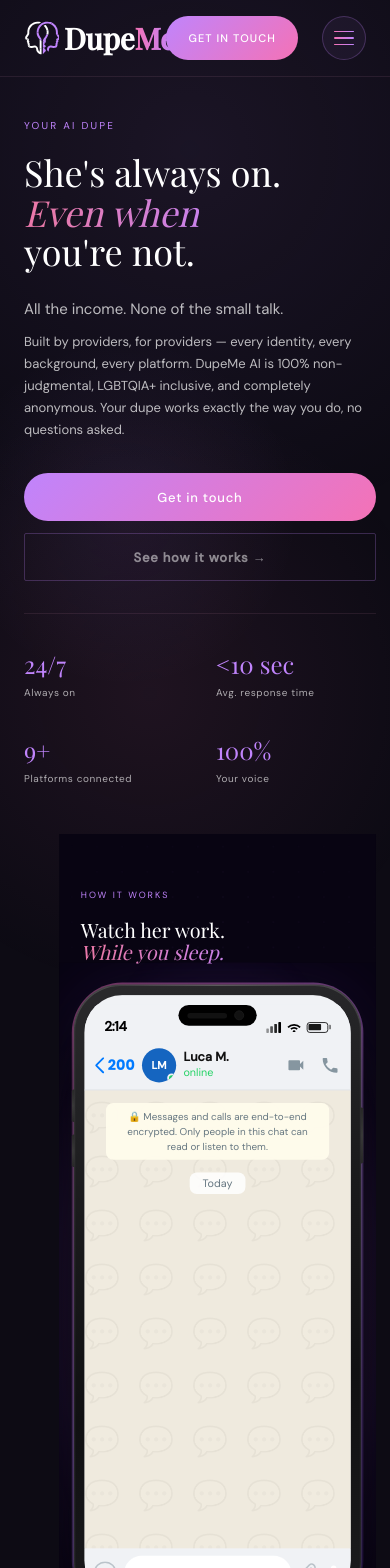
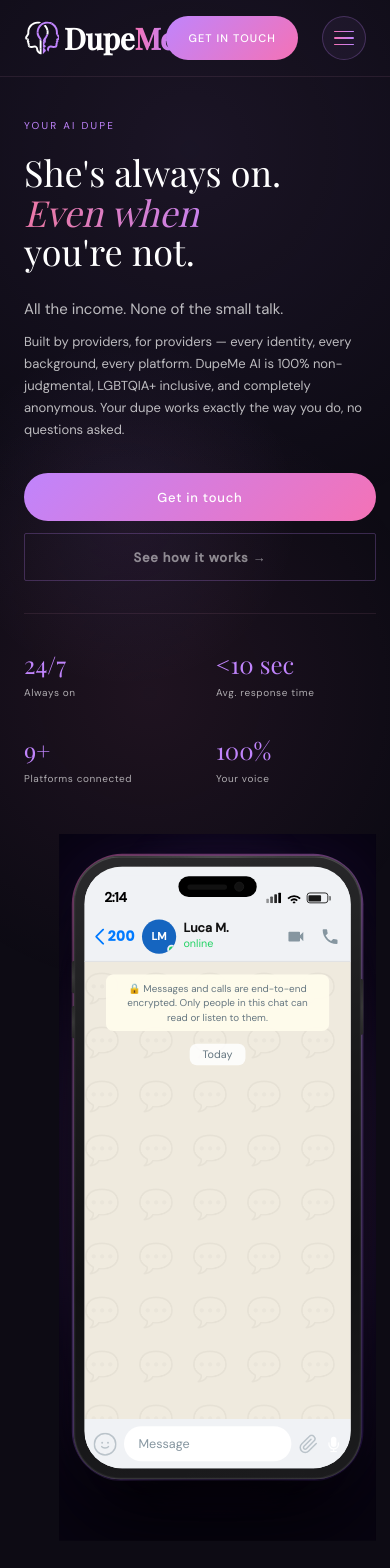
Before and after one commit to annakinanvan-cmd/dupemeaiwebsite, a Next.js app: page / in a window 390 px wide. Shown: the top 1568 px of the page. Built offline with nearby package versions, Linux system fonts and the light colour scheme.

Commit message:
Hide PhoneMockup header and dark background when embedded in Desktop Hero to seamlessly blend

```diff
--- a/components/PhoneMockup.tsx
+++ b/components/PhoneMockup.tsx
@@ -498,22 +498,24 @@
   );
 
   return (
-    <section id={"how-it-works" + prefix} style={{ background: "#080412", position: "relative", zIndex: 2 }}>
+    <section id={"how-it-works" + prefix} className="dm-section" style={{ background: prefix === "-desk" ? "transparent" : "#080412", position: "relative", zIndex: 2, padding: prefix === "-desk" ? "0" : undefined }}>
       <div id={"dm-ov" + prefix} className="dm-ov"/>
 
       {/* ── Section Header ── */}
+      {prefix !== "-desk" && (
         <div className="dm-section-header">
-        <span style={{ fontSize: 10, letterSpacing: ".22em", textTransform: "uppercase", color: "#C084FC", marginBottom: "1.25rem", display: "block" }}>
+          <span className="reveal reveal-delay-1" style={{ fontSize: 10, letterSpacing: ".22em", textTransform: "uppercase", color: "#C084FC", marginBottom: "1.25rem", display: "block" }}>
             How it works
           </span>
-        <h2 className="font-serif" style={{ fontSize: "clamp(22px,3.5vw,38px)", fontWeight: 400, lineHeight: 1.1, marginBottom: 0 }}>
+          <h2 className="font-serif reveal reveal-delay-2" style={{ fontSize: "clamp(28px,4.5vw,40px)", fontWeight: 400, lineHeight: 1.1, marginBottom: 0 }}>
             Watch her work.<br />
             <em className="text-gradient font-serif" style={{ fontStyle: "italic" }}>While you sleep.</em>
           </h2>
         </div>
+      )}
 
       {/* ── Dot grid background ── */}
-      <div className="dm-dot-grid" aria-hidden="true"/>
+      {prefix !== "-desk" && <div className="dm-dot-grid" aria-hidden="true"/>}
 
       {/* ── Phone anchor ── */}
       <div id={"demo" + prefix} style={{ scrollMarginTop: "90px" }}/>
```
Lines whose indentation alone changed are shown as unchanged.
